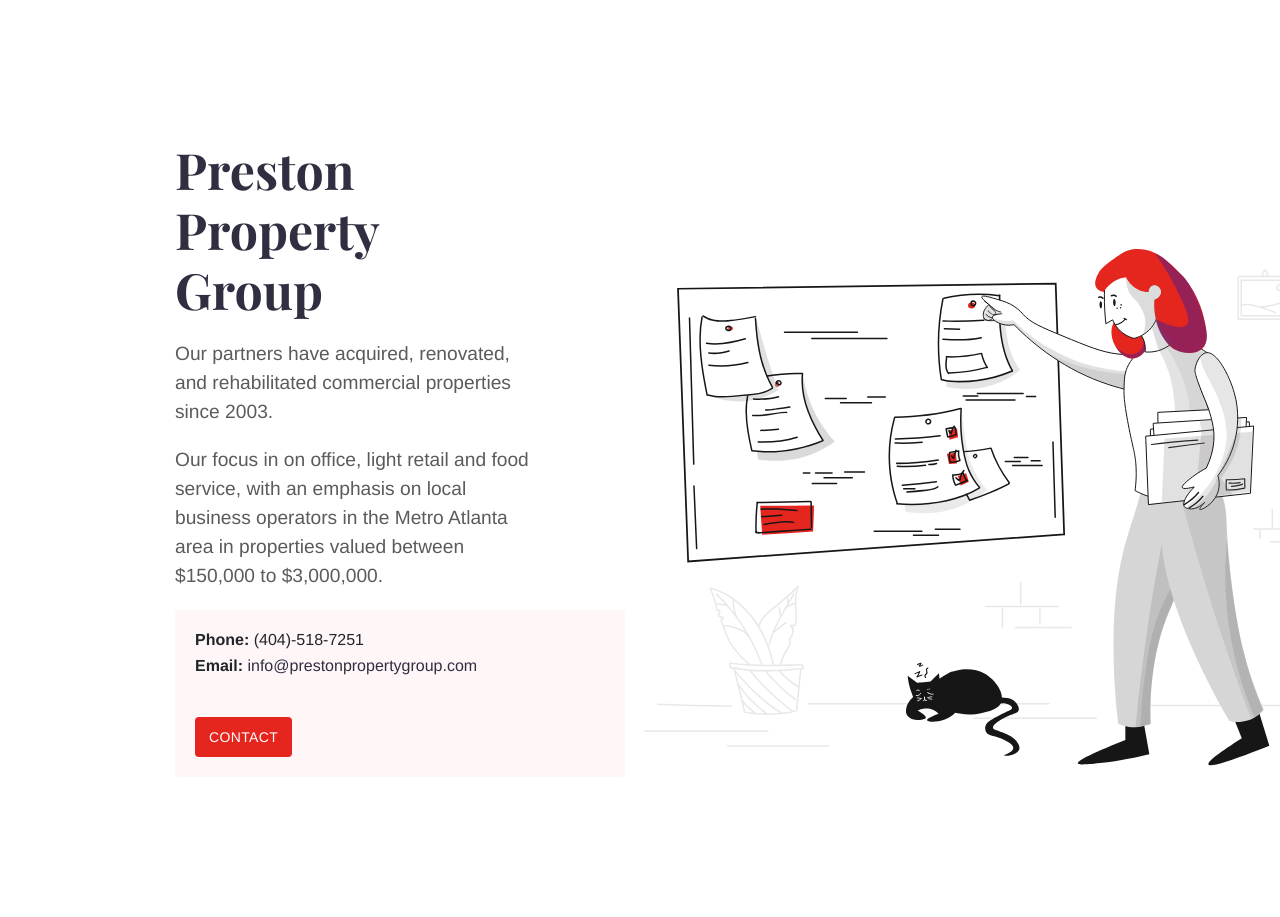
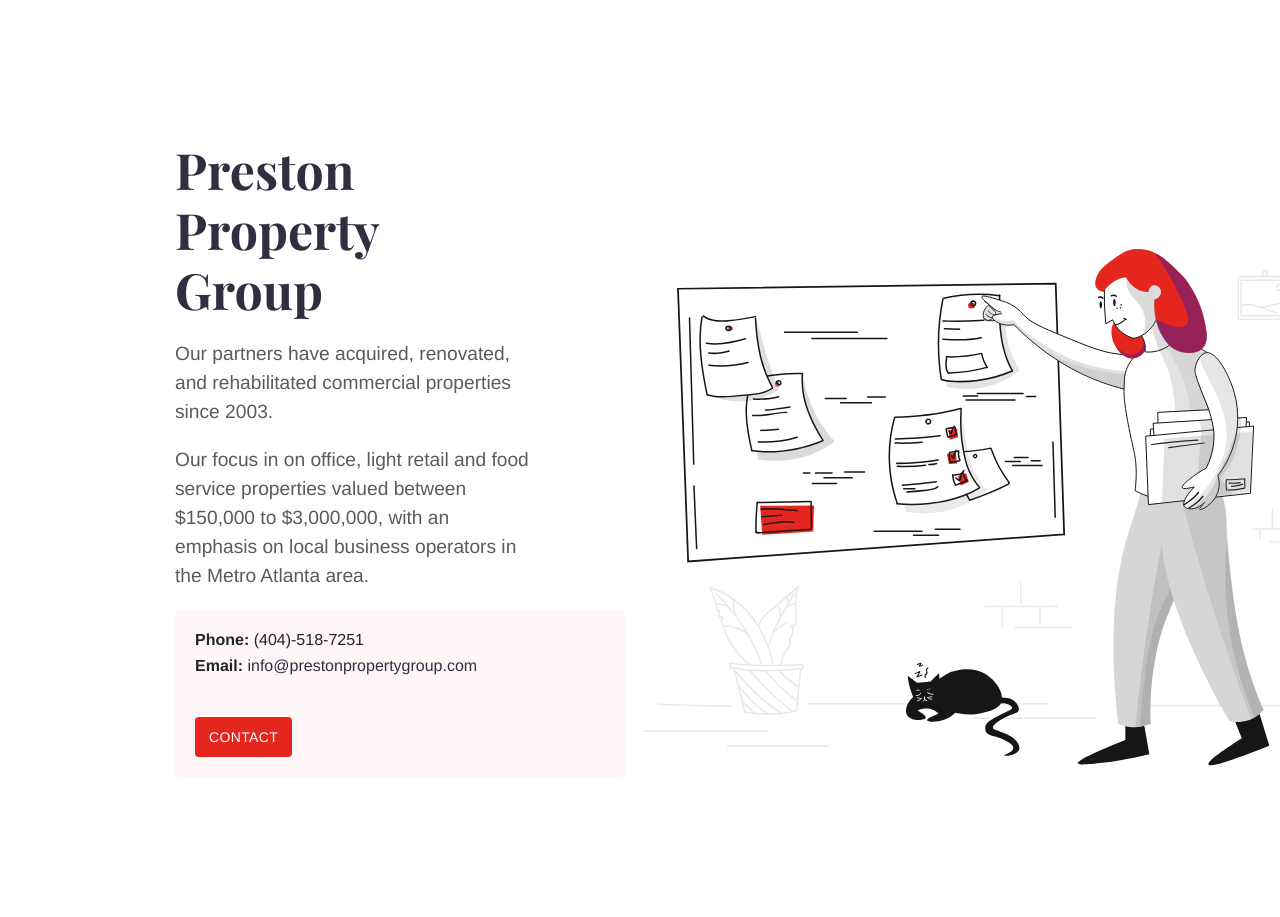
Before and after one commit to jcornelius/jasperdowntown, a Jekyll site: the page built from index.md, in a window 1280 px wide. Built offline with Jekyll 4.4.1, drawn with Linux system fonts in a browser that asks for light colours.

```diff
--- a/index.md
+++ b/index.md
@@ -10,4 +10,4 @@ intro_image_hide_on_mobile: true
 # Preston Property Group
 
 <p>Our partners have acquired, renovated, and rehabilitated commercial properties since 2003.</p>
-<p>Our focus in on office, light retail and food service, with an emphasis on local business operators in the Metro Atlanta area in properties valued between $150,000 to $3,000,000.</p>
+<p>Our focus in on office, light retail and food service properties valued between $150,000 to $3,000,000, with an emphasis on local business operators in the Metro Atlanta area.</p>
```
